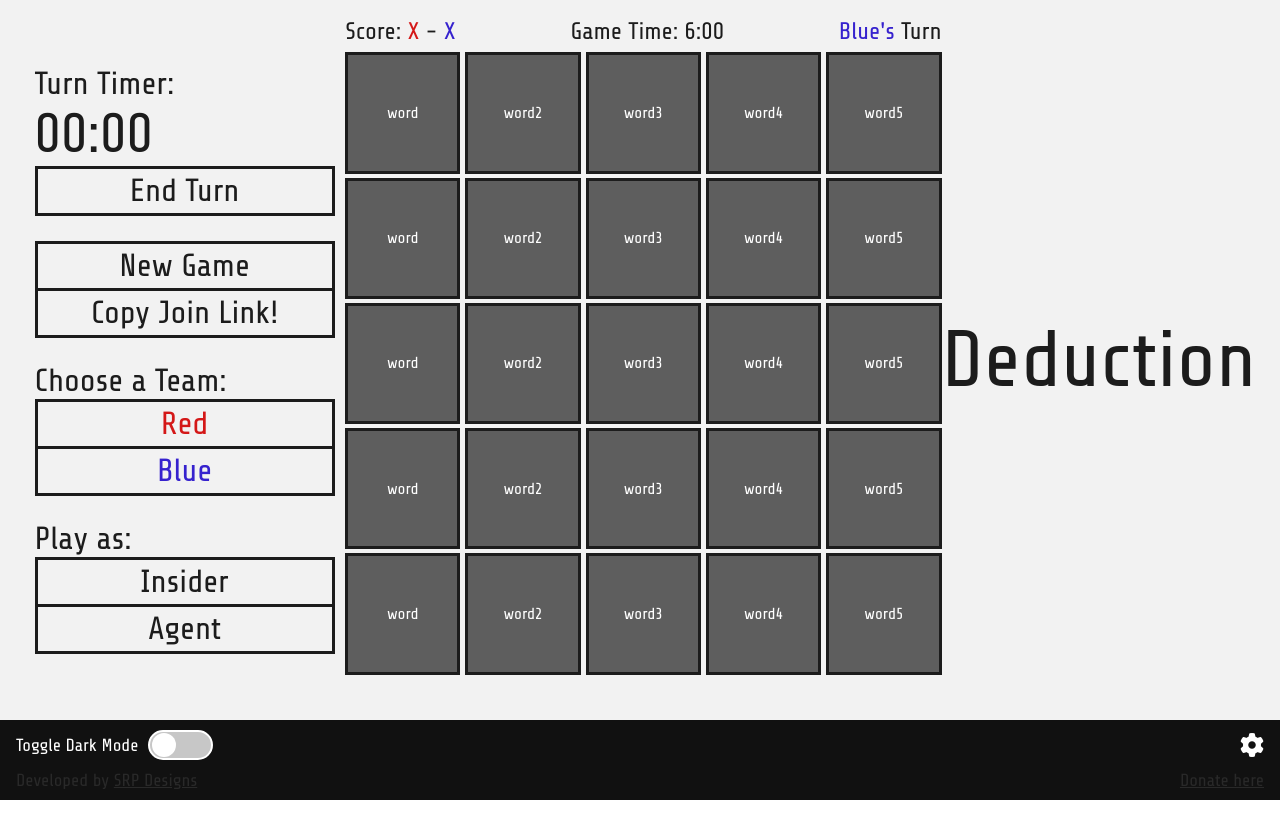
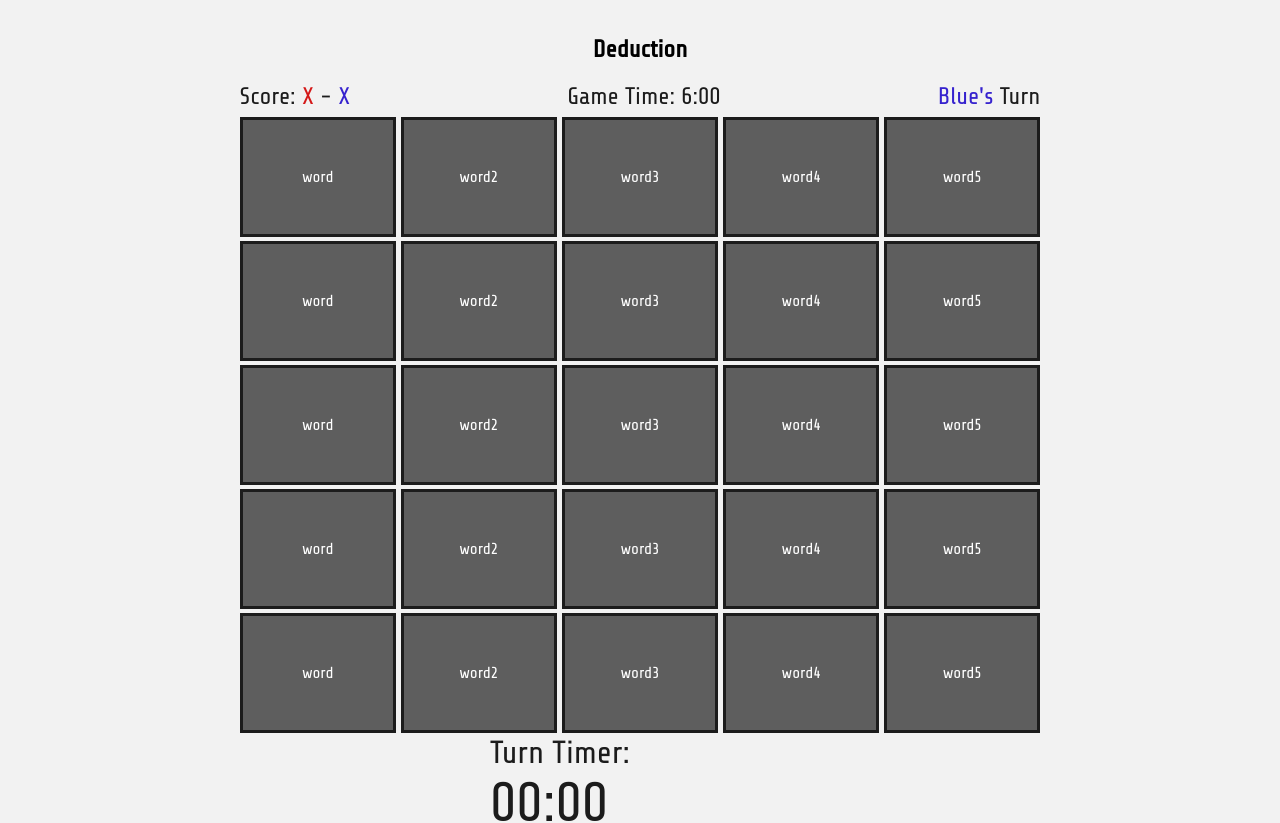
Before and after one commit to Sam-RP1/deduction, a React app: page / in a window 1280 px wide. Shown: the top 823 px of the page. Before the commit the page ends 800 px from the top, so only its background shows below. Built offline with nearby package versions, Linux system fonts and the light colour scheme.

Commit message:
update: minor styling changes

```diff
--- a/src/frontend/components/Deduction/Deduction.scss
+++ b/src/frontend/components/Deduction/Deduction.scss
@@ -10,22 +10,14 @@
 
 .deduction {
   @extend %flex-center-column;
-  min-height: calc(100vh - 32px - 80px);;
+  height: 100%;
   width: 100%;
 
-  &__title {
-    height: 90px;
-    margin: 0;
-    font-size: 5em;
-    font-weight: 400;
-    @include themed() {
-      color: t($text);
-    }
-    @include transition-theme(color 0.4s ease);
-
-    @media screen and (max-width: 350px) {
-      font-size: 4.5em;
-    }
+  &__gameboard {
+    display: flex;
+    flex-direction: column;
+    height: auto;
+    width: 100%;
   }
 
   &__gameboard-container {
@@ -76,10 +68,18 @@
 
     @media screen and (min-width: 768px) {
       width: 65%;
+      margin-bottom: 0;
+    }
+
+    @media screen and (min-width: 1300px) {
+      width: 50%;
     }
   }
+
   @media screen and (min-width: 768px) {
-    flex-direction: row-reverse;
+    &__gameboard {
+      flex-direction: row-reverse;
+    }
 
     .game-controls {
       width: 35%;
--- a/src/frontend/components/Deduction/Gameboard/Gameboard.scss
+++ b/src/frontend/components/Deduction/Gameboard/Gameboard.scss
@@ -49,8 +49,9 @@
       width: 100%;
     }
 
-    @media screen and (min-width: 768px) {
-
+    @media screen and (min-width: 992px) {
+      padding: 0;
+      height: 120px;
     }
   }
 }
--- a/src/frontend/components/Footer/Footer.scss
+++ b/src/frontend/components/Footer/Footer.scss
@@ -11,8 +11,14 @@
     box-sizing: border-box;
     padding: 10px 16px;
     background-color: base.$secondary-black;
+    @media screen and (min-width: 768px) {
+        flex-direction: row-reverse;
+        height: 50px;
+    }
 
-  &__row {
+    &__settings,
+    &__info {
+        &--row {
             display: flex;
             flex-direction: row;
             justify-content: space-between;
@@ -21,6 +27,26 @@
             p {
                 font-size: 1.1em;
                 margin: 0;
+            }
+
+            @media screen and (min-width: 768px) {
+                div,
+                p {
+                    &:nth-of-type(1) {
+                        margin-right: 60px;
+                    }
+                }
+
+                div p {
+                    &:nth-of-type(1) {
+                        margin-right: 10px;
+                    }
+                }
+
+                .toggle-switch {
+                    margin-right: 0 !important;
+                }
+            }
         }
     }
 
@@ -44,12 +70,20 @@
             @include transition(0.3s);
 
             &:hover {
-        @include transform(rotate(120deg))
+                @include transform(rotate(120deg));
             }
         }
     }
 
     &__info {
         color: base.$dark-grey;
+
+        a {
+            @include transition(0.3s);
+
+            &:hover {
+                color: base.$text--dark;
             }
         }
+    }
+}
--- /dev/null
+++ b/src/frontend/components/UI/Title/Title.scss
@@ -0,0 +1,12 @@
+@import '../../../styles/partials/color-themes';
+@import '../../../styles/mixins/transition';
+
+.title {
+  height: 90px;
+  margin: 0;
+  font-size: 5em;
+  font-weight: 400;
+  @include themed() { color: t($text); }
+  @include transition-theme(color 0.4s ease);
+  @media screen and (max-width: 350px) { font-size: 4.5em; }
+}
--- a/src/frontend/components/UI/ToggleSwitch/ToggleSwitch.scss
+++ b/src/frontend/components/UI/ToggleSwitch/ToggleSwitch.scss
@@ -1,7 +1,7 @@
 .toggle-switch {
   position: relative;
   display: inline-block;
-  height: 30px;
+  height: 28px;
   width: 65px;
 
   span {
@@ -13,7 +13,7 @@
     bottom: 0;
     box-sizing: border-box;
     border: 2px solid #fff;
-    border-radius: 15px;
+    border-radius: 14px;
     background-color: #c7c7c7;
     -webkit-transition: .4s;
     transition: .4s;
@@ -22,10 +22,10 @@
   span:before {
     position: absolute;
     content: "";
-    height: 24px;
-    width: 24px;
+    height: 22px;
+    width: 22px;
     top: 1px;
-    left: 2px;
+    left: 1px;
     border-radius: 50%;
     background-color: white;
     -webkit-transition: .4s;
@@ -38,9 +38,9 @@
     }
 
     span:before {
-      -webkit-transform: translateX(33px);
-      -ms-transform: translateX(33px);
-      transform: translateX(33px);
+      -webkit-transform: translateX(36px);
+      -ms-transform: translateX(36px);
+      transform: translateX(36px);
     }
   }
 }
```
Lines whose indentation alone changed are shown as unchanged.
